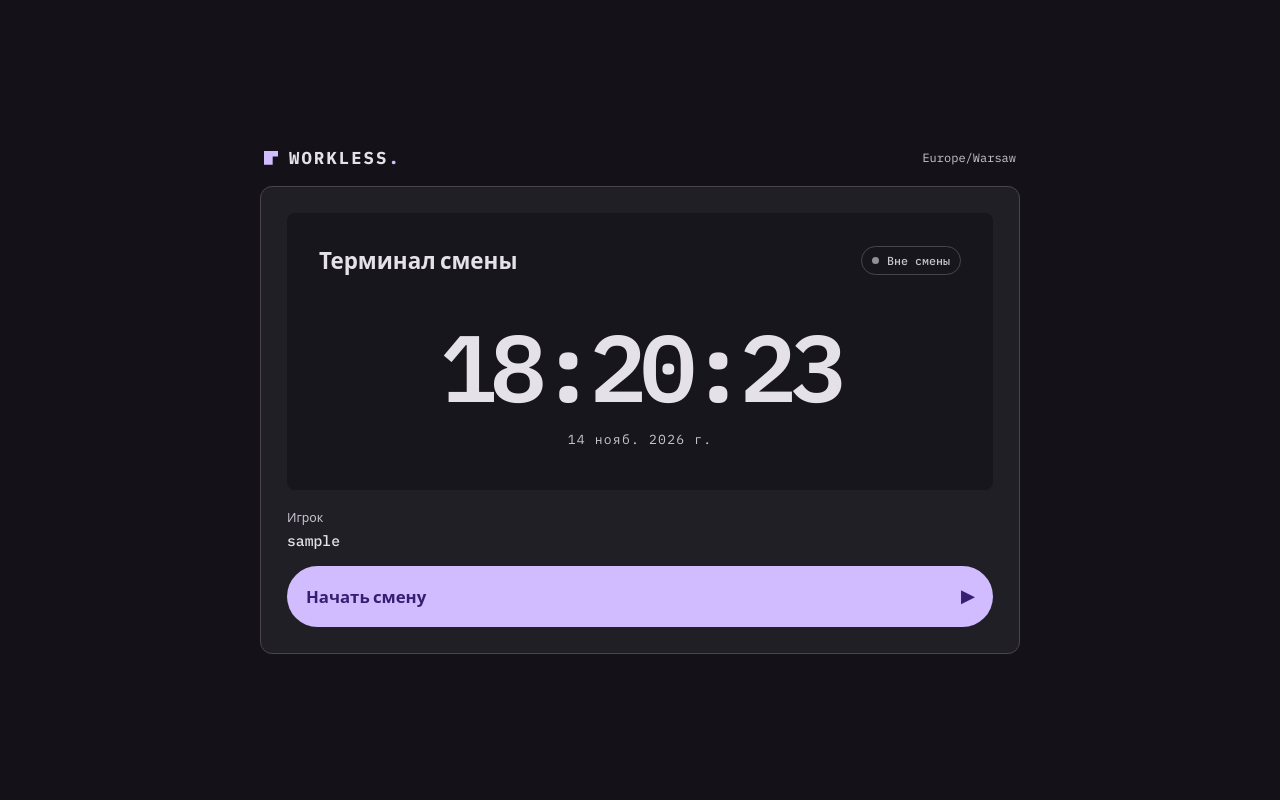
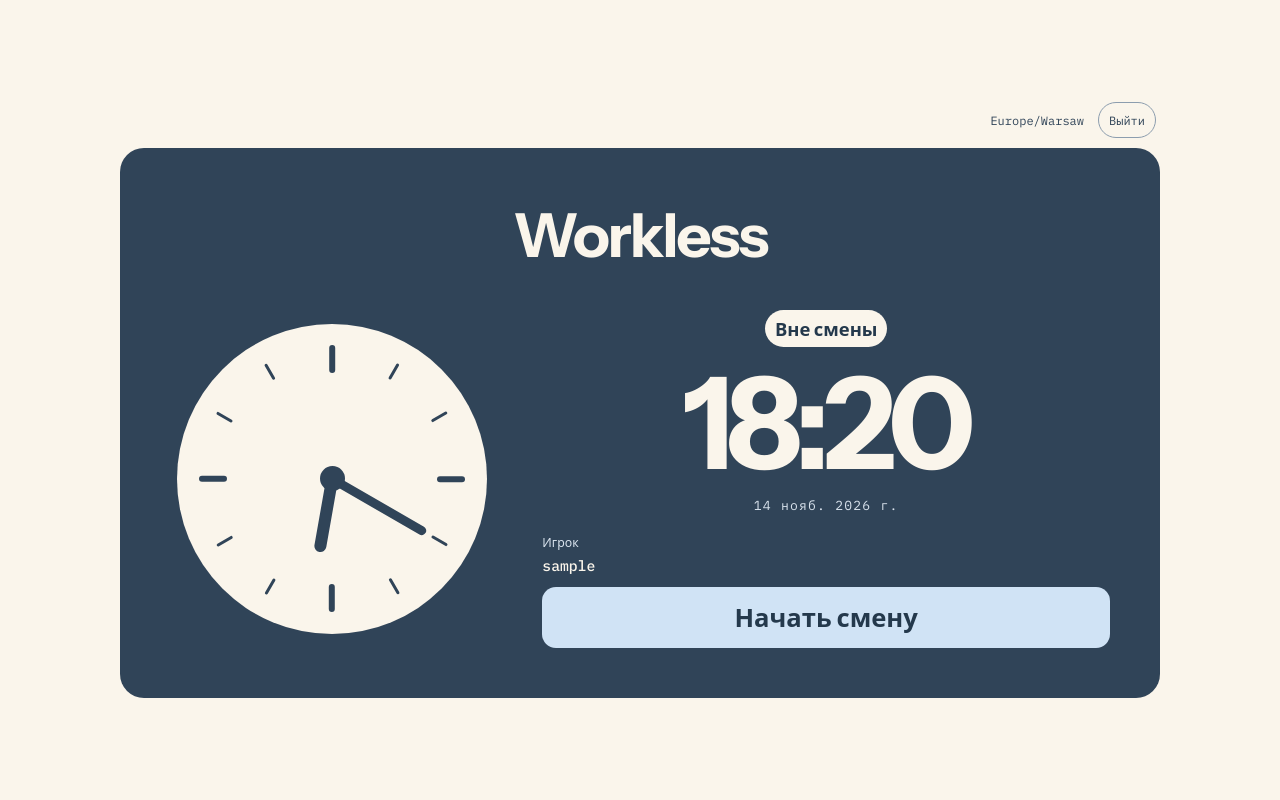
Before and after one commit to NINEZERN/workless, a Django app: page / in a window 1280 px wide. Run offline with Django 5.2, Linux system fonts and the light colour scheme; the visitor is signed in with stand-in values (Sample User, id 1); data that the repository does not hold is empty.

Commit message:
feat(frontend) changed design

```diff
--- a/activity/static/activity/terminal.css
+++ b/activity/static/activity/terminal.css
@@ -47,6 +47,26 @@ body {
 }
 .brand-period { color: var(--primary); }
 .location { color: var(--muted); font-size: .75rem; }
+.header-actions {
+  display: flex;
+  align-items: center;
+  justify-content: flex-end;
+  flex-wrap: wrap;
+  gap: 8px 14px;
+}
+.logout-button {
+  min-height: 36px;
+  padding: 4px 10px;
+  border: 1px solid var(--outline);
+  border-radius: 999px;
+  background: transparent;
+  color: var(--ink);
+  font: inherit;
+  font-size: .75rem;
+  cursor: pointer;
+}
+.logout-button:hover { background: var(--secondary-container); }
+.logout-button:focus-visible { outline: 2px solid var(--primary); outline-offset: 3px; }
 
 .terminal {
   padding: clamp(12px, 3vw, 26px);
@@ -120,8 +140,10 @@ dd { margin: 5px 0 0; font: 500 .92rem var(--mono); overflow-wrap: anywhere; }
 .shell--login { width: min(100%, 480px); }
 .back-link { color: var(--muted); font-size: .78rem; text-underline-offset: 4px; }
 .back-link:hover { color: var(--ink); }
-.login-screen h1 { color: var(--primary); font: 600 clamp(1.25rem, 5vw, 1.8rem) var(--mono); }
-.login-screen p { margin: 10px 0 0; color: var(--muted); }
+.shell--login .terminal-header { justify-content: flex-end; }
+.shell--login .back-link { color: var(--case); }
+.login-screen { padding: 0; text-align: center; background: transparent; }
+.login-screen h1 { font-size: clamp(2rem, 5vw, 3rem); font-weight: 700; }
 .login-form { display: grid; grid-template-columns: minmax(0, 1fr); gap: 15px; }
 .login-field { display: flex; flex-direction: column; gap: 6px; min-width: 0; }
 .login-field label { font-size: .85rem; color: var(--muted); }
@@ -132,12 +154,135 @@ dd { margin: 5px 0 0; font: 500 .92rem var(--mono); overflow-wrap: anywhere; }
   padding: 10px 12px;
   border: 1px solid var(--outline);
   border-radius: 5px;
-  background: var(--surface);
-  color: var(--ink);
-  font: 1rem var(--mono);
-  caret-color: var(--primary);
+  background: var(--paper);
+  color: var(--case);
+  font-family: inherit;
+  font-size: 1rem;
+  caret-color: var(--case);
 }
 .login-field input:focus-visible { outline: 2px solid var(--primary); outline-offset: 2px; }
 .login-errors, .login-form .errorlist { color: var(--error); font-size: .9rem; }
 .login-form .errorlist { margin: 0; padding-left: 1.25em; }
-.login-form .action { margin-top: 4px; }
+.login-form .action { margin-top: 4px; justify-content: center; border-radius: 14px; }
+
+.clock-page {
+  color-scheme: light;
+  --paper: #faf5eb;
+  --case: #304458;
+  --ink: var(--paper);
+  --muted: #d9e3ed;
+  --primary: #d0e3f5;
+  --on-primary: #24394c;
+  --secondary-container: #f1dcbf;
+  --on-secondary-container: #443220;
+  --outline: #8c9dae;
+  background: var(--paper);
+  color: var(--case);
+}
+
+.clock-page .terminal {
+  border: 0;
+  border-radius: 24px;
+  background: var(--case);
+  color: var(--ink);
+}
+
+.clock-shell {
+  width: min(100%, 1040px);
+}
+
+.clock-shell .terminal-header {
+  justify-content: flex-end;
+  padding-bottom: 10px;
+}
+.clock-shell .location, .clock-shell .logout-button { color: #304458; }
+
+.clock-shell .terminal {
+  display: grid;
+  grid-template-columns: minmax(0, 4fr) minmax(0, 7fr);
+  grid-template-areas: "title title" "dial display" "dial controls";
+  gap: 12px clamp(18px, 4vw, 48px);
+  padding: clamp(22px, 4vw, 50px);
+}
+
+.clock-shell h1 {
+  grid-area: title;
+  margin-bottom: clamp(12px, 2vw, 26px);
+  text-align: center;
+  font-size: clamp(2rem, 5vw, 3.8rem);
+  font-weight: 700;
+  letter-spacing: -.035em;
+}
+
+.analog-clock {
+  grid-area: dial;
+  position: relative;
+  width: 100%;
+  max-width: 310px;
+  aspect-ratio: 1;
+  place-self: center;
+  border-radius: 50%;
+  background: #faf5eb;
+  color: #304458;
+}
+.dial-mark, .clock-hand {
+  position: absolute;
+  inset: 0;
+  transform: rotate(var(--rotation, 0deg));
+}
+.dial-mark { --rotation: calc(var(--mark) * 30deg); }
+.dial-mark::before, .clock-hand::before {
+  content: "";
+  position: absolute;
+  left: 50%;
+  translate: -50% 0;
+  border-radius: 99px;
+  background: currentColor;
+}
+.dial-mark::before { top: 7%; width: 1.1%; height: 6%; }
+.dial-mark:nth-child(3n + 1)::before { width: 1.8%; height: 9%; }
+.clock-hand::before { bottom: 49%; width: 3%; height: 36%; }
+.clock-hand--hour::before { width: 4%; height: 25%; }
+.analog-clock::after {
+  content: "";
+  position: absolute;
+  inset: 46%;
+  border-radius: 50%;
+  background: currentColor;
+}
+
+.clock-shell .screen {
+  grid-area: display;
+  padding: 0;
+  background: transparent;
+}
+.clock-shell .screen-header { justify-content: center; }
+.clock-shell .status {
+  border: 0;
+  background: var(--ink);
+  color: var(--on-primary);
+  font: 700 clamp(.85rem, 2vw, 1.15rem) "Instrument Sans", system-ui, sans-serif;
+}
+.clock-shell .status::before { display: none; }
+.clock-shell .screen--active .status { background: var(--primary); }
+.clock-shell .clock {
+  margin-top: 12px;
+  font: 700 clamp(3rem, 11vw, 8rem)/1 "Instrument Sans", system-ui, sans-serif;
+  letter-spacing: -.055em;
+}
+.clock-shell .date { margin: 10px 0 0; }
+.clock-shell .controls { grid-area: controls; padding-top: 8px; }
+.clock-shell .action {
+  justify-content: center;
+  border-radius: 14px;
+  font-size: clamp(1.05rem, 3vw, 1.6rem);
+}
+.clock-shell .readout { margin-bottom: 12px; }
+
+@media (max-width: 560px) {
+  .clock-shell .terminal {
+    grid-template-columns: minmax(0, 1fr);
+    grid-template-areas: "title" "dial" "display" "controls";
+  }
+  .analog-clock { max-width: min(44vw, 180px); margin-bottom: 8px; }
+}
--- a/activity/static/activity/terminal.js
+++ b/activity/static/activity/terminal.js
@@ -1,16 +1,22 @@
 const clock = document.getElementById("clock");
 const date = document.getElementById("clock-date");
+const hourHand = document.querySelector(".clock-hand--hour");
+const minuteHand = document.querySelector(".clock-hand--minute");
 const elapsed = document.getElementById("elapsed");
 const timeZone = clock.closest(".screen").dataset.timeZone;
 const timeFormat = new Intl.DateTimeFormat("ru-RU", {
-  timeZone, hour: "2-digit", minute: "2-digit", second: "2-digit", hourCycle: "h23",
+  timeZone, hour: "2-digit", minute: "2-digit", hourCycle: "h23",
 });
 const dateFormat = new Intl.DateTimeFormat("ru-RU", { timeZone, dateStyle: "medium" });
 const startedAt = elapsed ? Number(elapsed.dataset.started) * 1000 : null;
 
 function tick() {
   const now = new Date();
-  clock.textContent = timeFormat.format(now);
+  const localTime = timeFormat.format(now);
+  const [hours, minutes] = localTime.split(":").map(Number);
+  clock.textContent = localTime;
+  hourHand.style.setProperty("--rotation", `${(hours % 12) * 30 + minutes / 2}deg`);
+  minuteHand.style.setProperty("--rotation", `${minutes * 6}deg`);
   date.textContent = dateFormat.format(now);
 
   if (elapsed) {
--- a/activity/templates/activity/index.html
+++ b/activity/templates/activity/index.html
@@ -4,27 +4,41 @@
 <head>
   <meta charset="UTF-8">
   <meta name="viewport" content="width=device-width, initial-scale=1">
-  <meta name="theme-color" content="#141218">
+  <meta name="theme-color" content="#faf5eb">
   <title>Терминал смены · Workless</title>
   <link rel="stylesheet" href="{% static 'activity/terminal.css' %}">
   <script src="{% static 'activity/terminal.js' %}" defer></script>
 </head>
-<body>
-  <main class="shell">
+<body class="clock-page">
+  <main class="shell clock-shell">
     <header class="terminal-header">
-      <div class="brand"><span class="brand-mark" aria-hidden="true"></span>WORKLESS<span class="brand-period">.</span></div>
-      <span class="location">{{ TIME_ZONE }}</span>
+      <div class="header-actions">
+        <span class="location">{{ TIME_ZONE }}</span>
+        {% if user.is_authenticated %}
+          <form method="post" action="{% url 'logout' %}">
+            {% csrf_token %}
+            <button class="logout-button" type="submit">Выйти</button>
+          </form>
+        {% endif %}
+      </div>
     </header>
 
     <section class="terminal" aria-labelledby="terminal-title">
+      <h1 id="terminal-title">Workless</h1>
+      <div class="analog-clock" aria-hidden="true">
+        {% for mark in "0123456789ab" %}
+          <span class="dial-mark" style="--mark: {{ forloop.counter0 }}"></span>
+        {% endfor %}
+        <span class="clock-hand clock-hand--hour"></span>
+        <span class="clock-hand clock-hand--minute"></span>
+      </div>
       <div class="screen{% if active_session %} screen--active{% endif %}" data-time-zone="{{ TIME_ZONE }}">
         <div class="screen-header">
-          <h1 id="terminal-title">Терминал смены</h1>
           <span class="status">
             {% if active_session %}На смене{% elif user.is_authenticated %}Вне смены{% else %}Гость{% endif %}
           </span>
         </div>
-        <div class="clock" id="clock">{{ current_time|date:"H:i:s" }}</div>
+        <div class="clock" id="clock">{{ current_time|date:"H:i" }}</div>
         <div class="date" id="clock-date">{{ current_time|date:"d.m.Y" }}</div>
       </div>
 
@@ -40,17 +54,17 @@
           {% if active_session %}
             <form action="{% url 'finish_session' %}" method="post">
               {% csrf_token %}
-              <button class="action action--finish" type="submit">Закончить смену <span aria-hidden="true">■</span></button>
+              <button class="action action--finish" type="submit">Закончить смену</button>
             </form>
           {% else %}
             <form action="{% url 'start_session' %}" method="post">
               {% csrf_token %}
-              <button class="action" type="submit">Начать смену <span aria-hidden="true">▶</span></button>
+              <button class="action" type="submit">Начать смену</button>
             </form>
           {% endif %}
         {% else %}
           <p class="guest-note">Войди, чтобы отметиться на смене.</p>
-          <a class="action" href="{% url 'login' %}">Войти <span aria-hidden="true">↗</span></a>
+          <a class="action" href="{% url 'login' %}">Войти</a>
         {% endif %}
       </div>
     </section>
```
Also changed, not shown: activity/templates/registration/login.html (+4 -6 lines).
